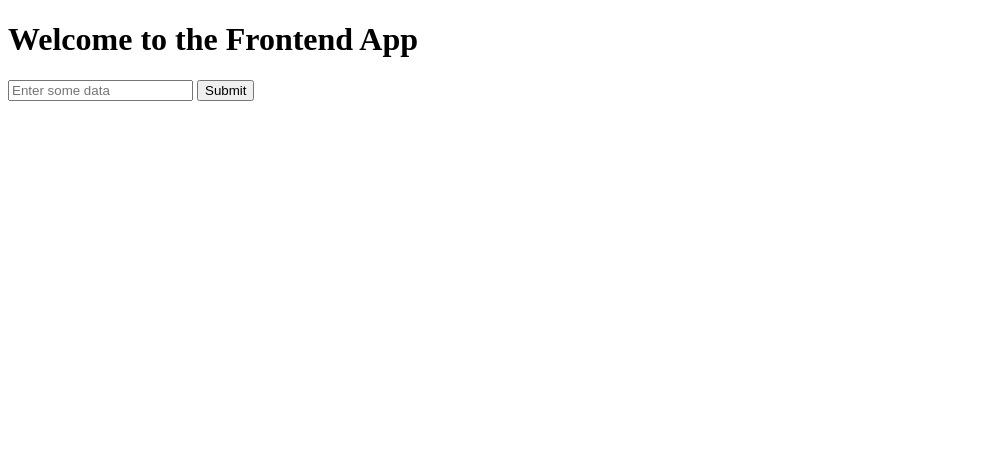
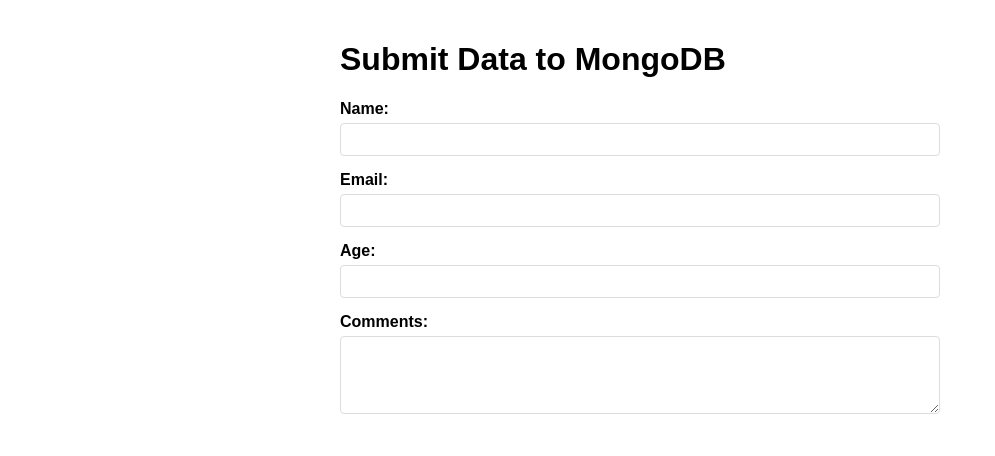
Before and after one commit to paneer24/frontend-express, a website: page public/index.html in a window 1280 px wide. Shown: the whole page, without its empty margins (0-995 px from the left). Drawn offline with Linux system fonts and the light colour scheme.

Commit message:
Update index.html

```diff
--- a/public/index.html
+++ b/public/index.html
@@ -1,16 +1,74 @@
 <!DOCTYPE html>
-<html lang="en">
+<html>
 <head>
-    <meta charset="UTF-8">
-    <meta name="viewport" content="width=device-width, initial-scale=1.0">
-    <title>Frontend App</title>
+    <title>MongoDB Data Entry Form</title>
+    <style>
+        body {
+            font-family: Arial, sans-serif;
+            max-width: 600px;
+            margin: 0 auto;
+            padding: 20px;
+        }
+        .form-group {
+            margin-bottom: 15px;
+        }
+        label {
+            display: block;
+            margin-bottom: 5px;
+            font-weight: bold;
+        }
+        input, select, textarea {
+            width: 100%;
+            padding: 8px;
+            box-sizing: border-box;
+            border: 1px solid #ddd;
+            border-radius: 4px;
+        }
+        button {
+            background-color: #4CAF50;
+            color: white;
+            padding: 10px 15px;
+            border: none;
+            border-radius: 4px;
+            cursor: pointer;
+        }
+        button:hover {
+            background-color: #45a049;
+        }
+        .error-message {
+            color: red;
+            margin-top: 20px;
+            padding: 10px;
+            border: 1px solid red;
+            border-radius: 4px;
+            display: none;
+        }
+    </style>
 </head>
 <body>
-    <h1>Welcome to the Frontend App</h1>
-    <form action="/submit" method="POST">
-        <!-- Add your form fields here -->
-        <input type="text" name="data" placeholder="Enter some data">
-        <button type="submit">Submit</button>
-    </form>
-</body>
-</html>
+    <h1>Submit Data to MongoDB</h1>
+
+    <div id="error-container" class="error-message"></div>
+
+    <form id="dataForm" action="/submit" method="post">
+        <div class="form-group">
+            <label for="name">Name:</label>
+            <input type="text" id="name" name="name" required>
+        </div>
+
+        <div class="form-group">
+            <label for="email">Email:</label>
+            <input type="email" id="email" name="email" required>
+        </div>
+
+        <div class="form-group">
+            <label for="age">Age:</label>
+            <input type="number" id="age" name="age" min="1" max="120">
+        </div>
+
+        <div class="form-group">
+            <label for="comments">Comments:</label>
+            <textarea id="comments" name="comments" rows="4"></textarea>
+        </div>
+
+        <button type="su
```
